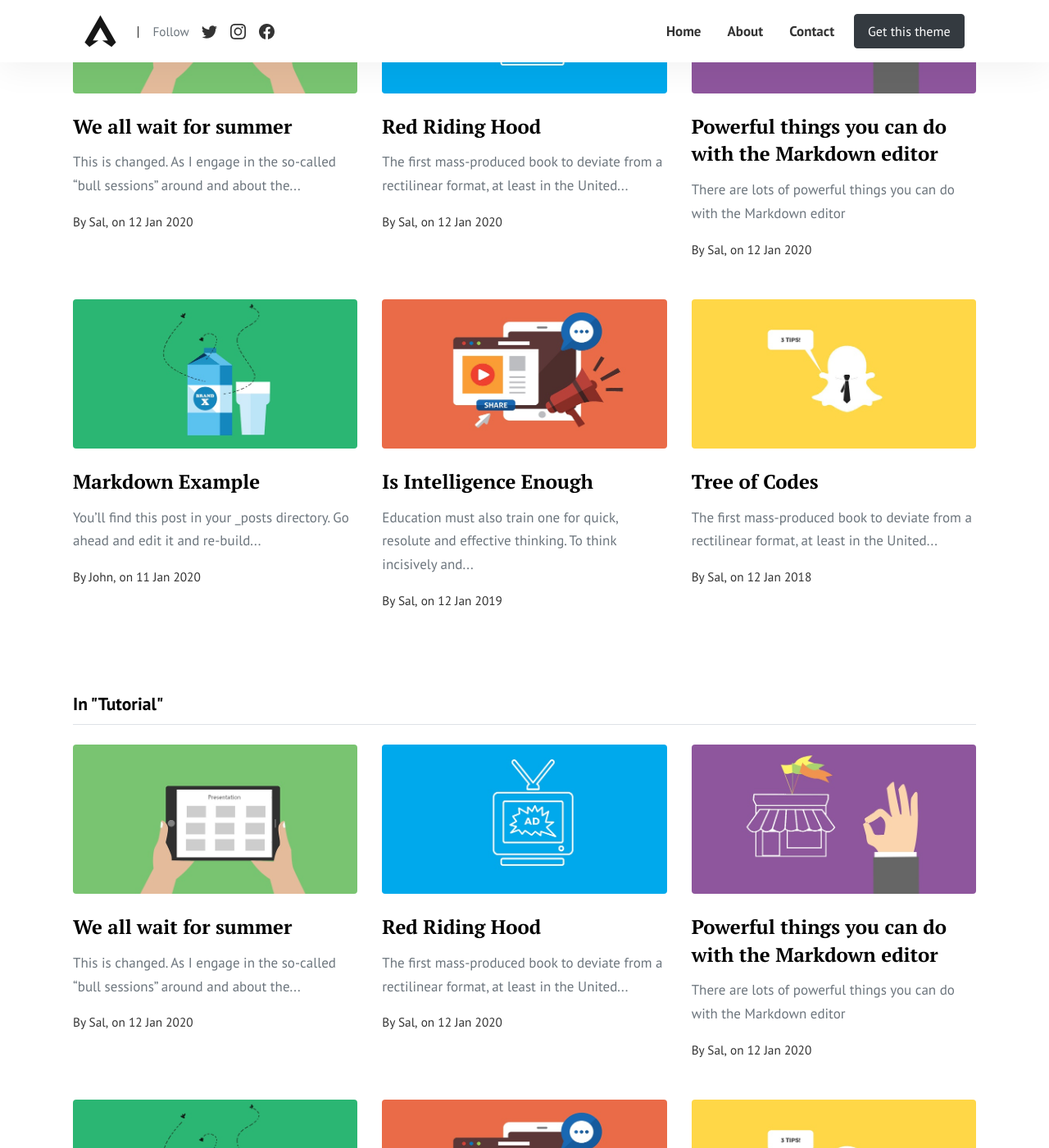
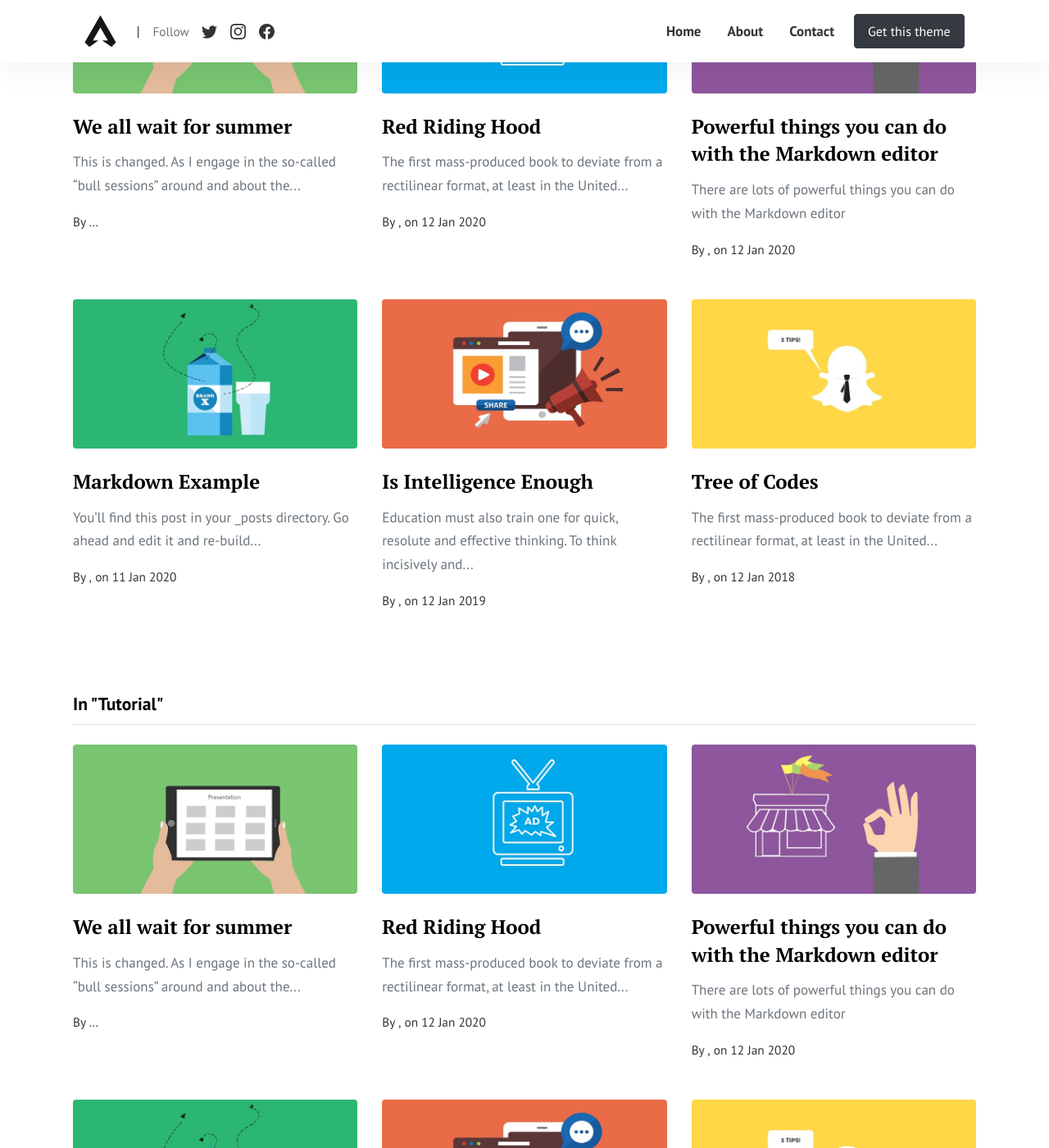
Before and after one commit to kaungthiha/kaungthiha.github.io, a Jekyll site: the page built from pages/categories.html, in a window 1280 px wide and 1400 px high, scrolled down 299 px. Shown: the whole window at 82% size. Built offline with Jekyll 4.4.1, drawn with Linux system fonts in a browser that asks for light colours.

Commit message:
Update _config.yml

```diff
--- a/_config.yml
+++ b/_config.yml
@@ -1,18 +1,27 @@
+# Site Settings
 title: "Affiliates"
-email: wowthemesnet@gmail.com
+email: your@email.com
 timezone: UTC
-baseurl: "/affiliates-jekyll-theme"
+baseurl: ""
+url: "https://kaungthiha.github.io"  # Add this line with your actual username
 permalink: "/:title/"
+
+# Design
 logo: 'assets/images/logo.png'
 favicon: 'assets/images/favicon.ico'
-author: Sal
+
+# Content Settings
 paginate: 30
-disqus: 'demowebsite'
+paginate_path: /page:num/
 locale: en_us
 lang: en_us
+
+# Feed Settings
 feed_items: 10
 feed_update_period: daily
 feed_update_frequency: 1
+
+# Build Settings
 markdown: kramdown
 kramdown:
   syntax_highlighter_opts:
@@ -20,37 +29,23 @@
 sass:
   sass_dir: _sass
   style: :compressed
+
+# Analytics
 ganalytics: UA-113961478-1
 
-# Authors
-authors:
-  sal:
-    name: Sal
-    display_name: Sal
-    avatar: 'assets/images/sal.png'
-    email: wowthemesnet@gmail.com
-    web: https://www.wowthemes.net/category/jekyll-themes/
-    twitter: https://twitter.com/wowthemesnet
-    description: "Author of Affiliates, a template available for WordPress, HTML, Ghost and Jekyll. You are currently previewing Jekyll template demo."
-  john:
-    name: John
-    display_name: John
-    avatar: 'assets/images/john.png'
-    email: wowthemesnet@gmail.com
-    web: https://www.wowthemes.net/category/jekyll-themes/
-    twitter: https://twitter.com/wowthemesnet
-    description: "This is the author box. Write a short description of the author here. You are currently previewing Affiliates theme demo, a Jekyll template compatible with Github pages."
+# Author Settings
+author:
+  name: Your Name
+  email: your@email.com
 
 # Social
 social:
-  instagram: https://www.instagram.com/bootstrapstarter/
-  facebook: https://www.facebook.com/bootstrapstartercom-346329609045284
-  twitter: https://twitter.com/bstartercom
+  LinkedIn: https://www.linkedin.com/in/kaungthiha/
+  github: https://github.com/kaungthiha
 
-# Plugins
+# Plugins (supported by GitHub Pages)
 plugins:
-- jekyll-paginate
-- jekyll-sitemap
-- jekyll-feed
-- jekyll-seo-tag
-- jekyll-archives
+  - jekyll-paginate
+  - jekyll-sitemap
+  - jekyll-feed
+  - jekyll-seo-tag
```
